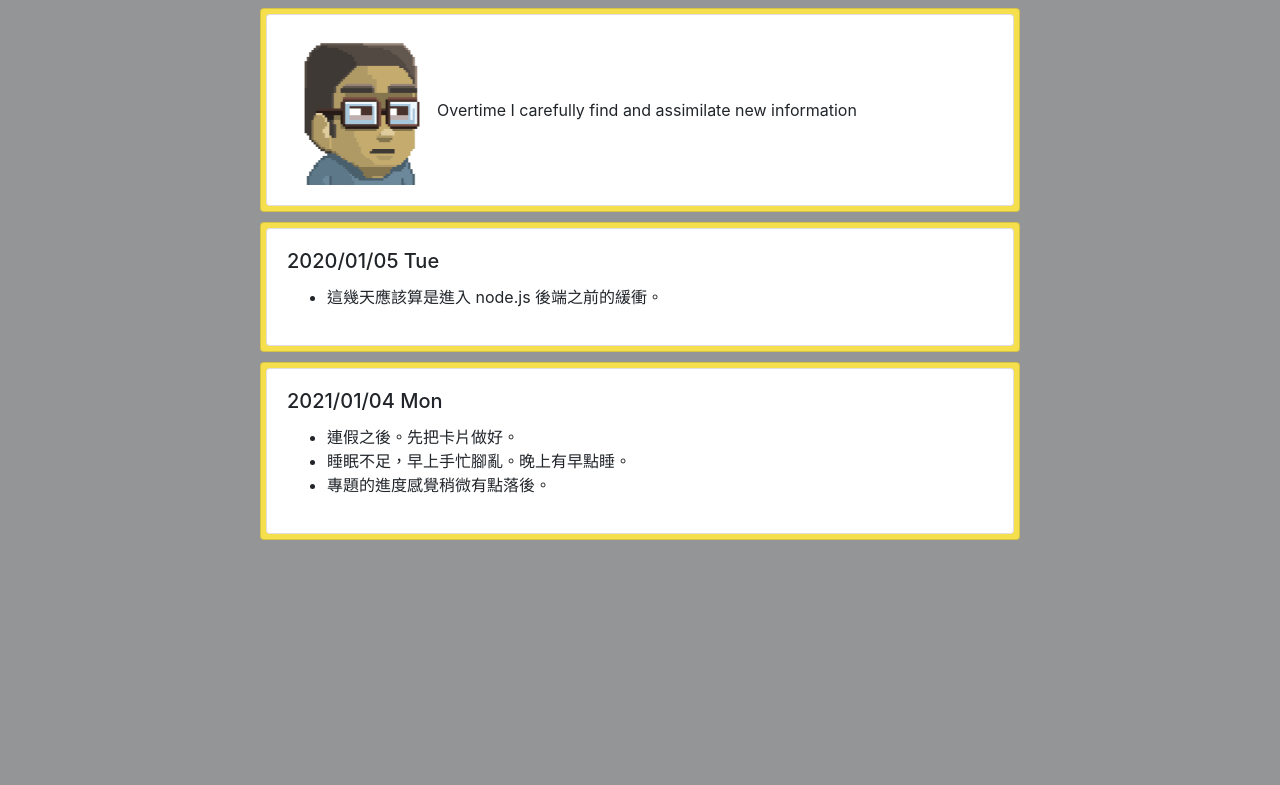
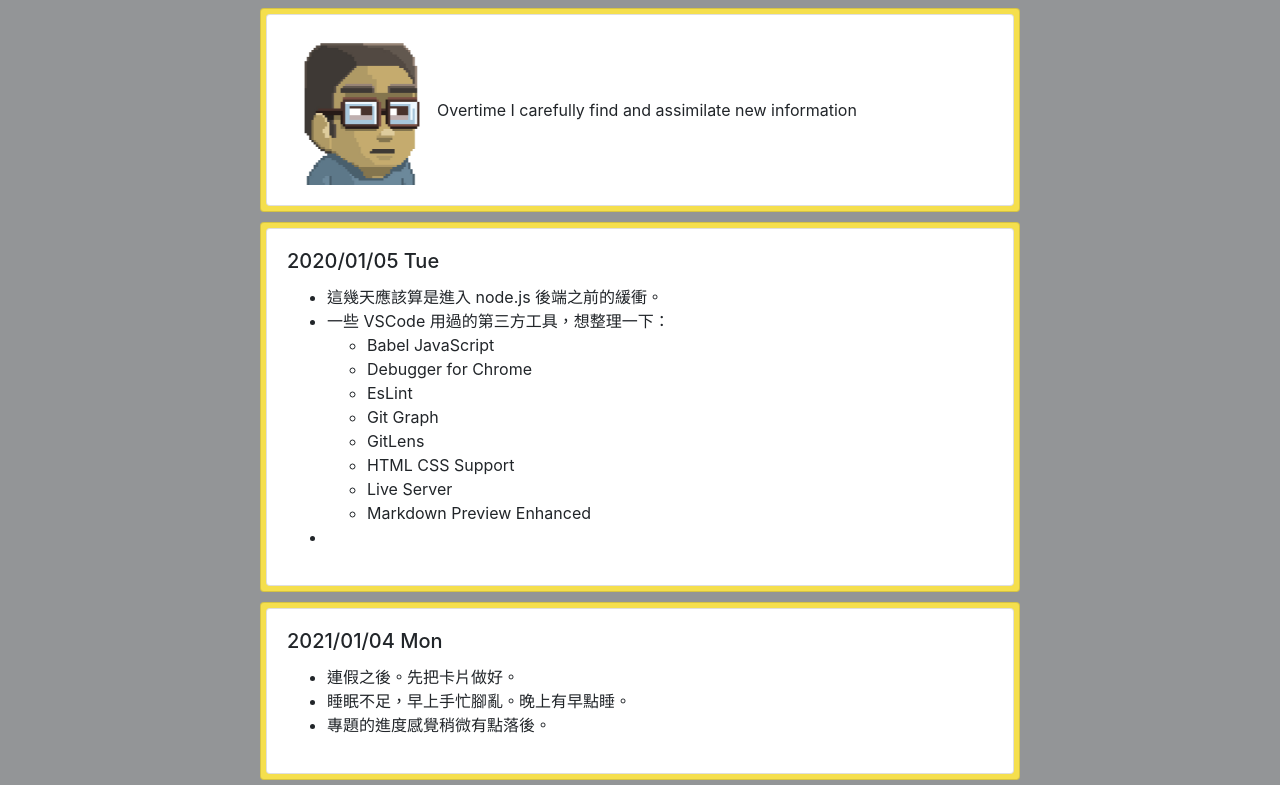
Before and after one commit to jchans-learning/jchans.github.io_b2022, a plain HTML site: page index.html in a window 1280 px wide. Shown: the part 62-847 px from the top of the page. Before the commit the page ends 800 px from the top, so only its background shows below. Drawn offline with Linux system fonts and the light colour scheme.

Commit message:
add notes

```diff
--- a/index.html
+++ b/index.html
@@ -50,6 +50,20 @@
               <h5 class="card-title">2020/01/05 Tue</h5>
               <ul>
                 <li>這幾天應該算是進入 node.js 後端之前的緩衝。</li>
+                <li>
+                  一些 VSCode 用過的第三方工具，想整理一下：
+                  <ul>
+                    <li>Babel JavaScript</li>
+                    <li>Debugger for Chrome</li>
+                    <li>EsLint</li>
+                    <li>Git Graph</li>
+                    <li>GitLens</li>
+                    <li>HTML CSS Support</li>
+                    <li>Live Server</li>
+                    <li>Markdown Preview Enhanced</li>
+                  </ul>
+                </li>
+                <li></li>
               </ul>
               <!--
               <figure>
```
